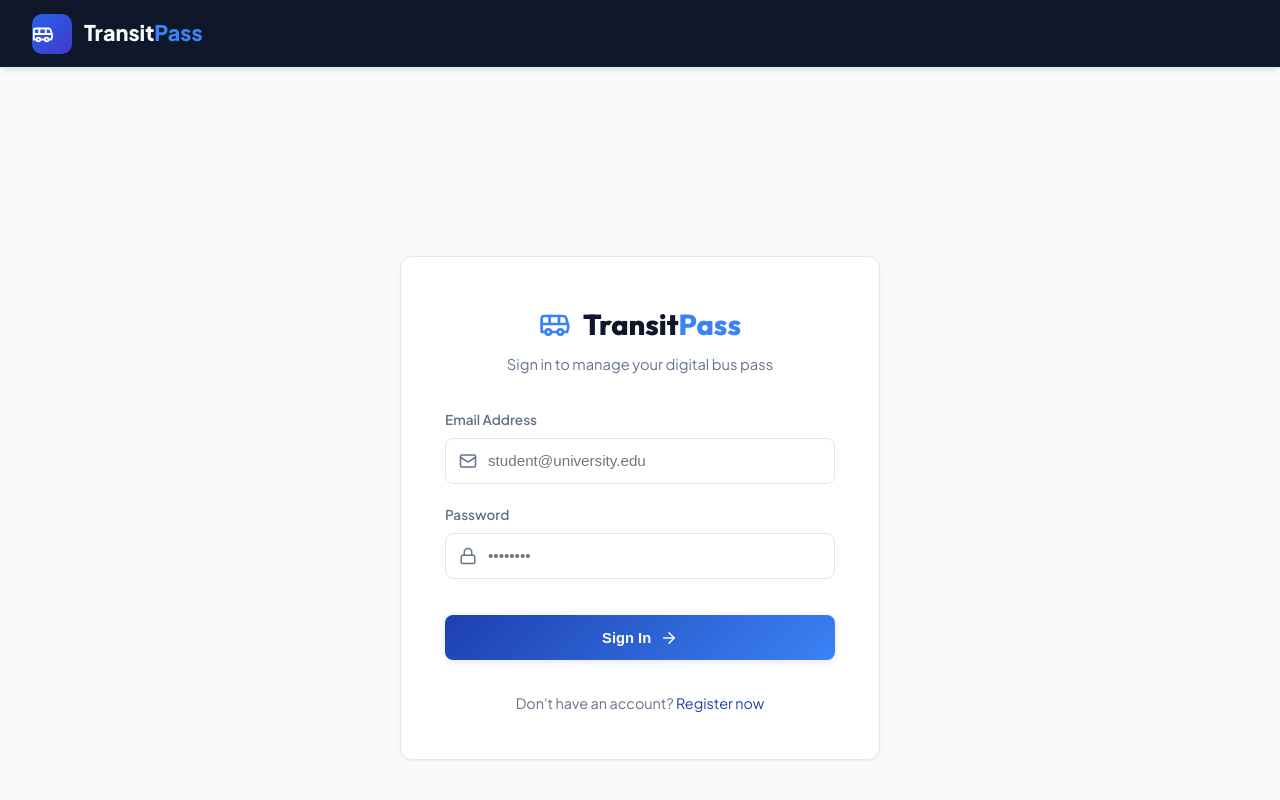
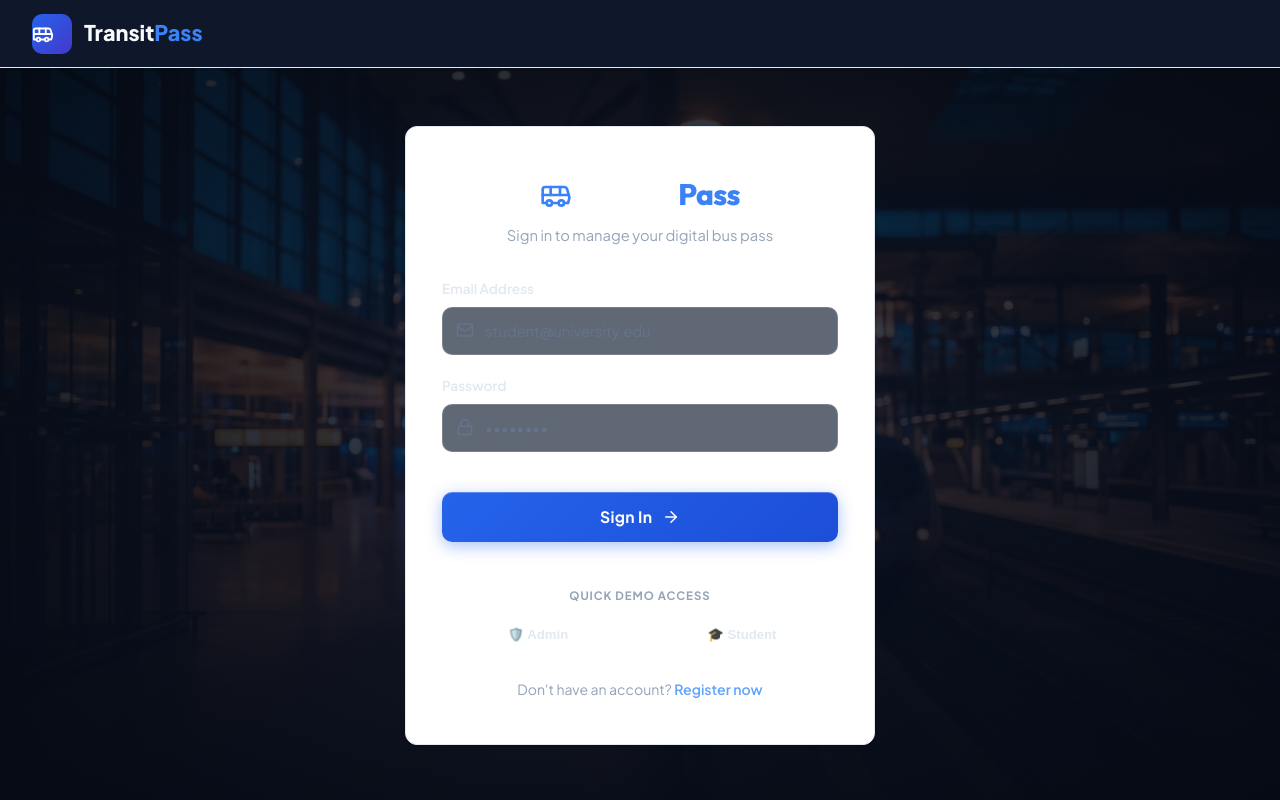
Before and after one commit to haswanth-reddy-y/buspass-management-system, a React (Vite) app in the folder client/: page /login in a window 1280 px wide. Shown: the top 800 px of the page. Built offline with nearby package versions, Linux system fonts and the light colour scheme.

Commit message:
style: cinematic twilight transit station background, frosted glass card, and refined buttons for credentials pages

```diff
--- a/client/src/App.jsx
+++ b/client/src/App.jsx
@@ -28,6 +28,8 @@ const App = () => {
   const { user } = useAuth();
   const location = useLocation();
 
+  const isAuthPage = location.pathname === "/login" || location.pathname === "/register";
+
   return (
     <div className="app-layout">
       <Navbar />
@@ -35,7 +37,7 @@ const App = () => {
       <div className="app-body">
         {user && <Sidebar />}
 
-        <main className="main-content">
+        <main className={`main-content ${isAuthPage ? "auth-main-layout" : ""}`}>
           <div key={location.pathname} className="page-transition">
             <Routes location={location}>
               {/* Public Routes */}
--- a/client/src/pages/Login.jsx
+++ b/client/src/pages/Login.jsx
@@ -85,13 +85,38 @@ const Login = () => {
 
           <button
             type="submit"
-            className="btn btn-primary"
-            style={{ width: "100%", marginTop: "1rem", padding: "0.85rem" }}
+            className="auth-submit-btn"
             disabled={loading}
           >
             {loading ? "Signing in..." : <>Sign In <ArrowRight size={18} /></>}
           </button>
         </form>
+
+        <div className="auth-demo-section">
+          <div className="auth-demo-label">Quick Demo Access</div>
+          <div className="auth-demo-buttons">
+            <button
+              type="button"
+              className="auth-demo-btn"
+              onClick={() => {
+                setEmail("admin@buspass.com");
+                setPassword("admin123");
+              }}
+            >
+              🛡️ Admin
+            </button>
+            <button
+              type="button"
+              className="auth-demo-btn"
+              onClick={() => {
+                setEmail("student@university.edu");
+                setPassword("password123");
+              }}
+            >
+              🎓 Student
+            </button>
+          </div>
+        </div>
 
         <div className="auth-footer">
           Don't have an account? <Link to="/register">Register now</Link>
--- a/client/src/pages/Register.jsx
+++ b/client/src/pages/Register.jsx
@@ -163,8 +163,7 @@ const Register = () => {
 
           <button
             type="submit"
-            className="btn btn-primary"
-            style={{ width: "100%", marginTop: "1rem", padding: "0.85rem" }}
+            className="auth-submit-btn"
             disabled={loading}
           >
             {loading ? "Creating account..." : <>Create Account <ArrowRight size={18} /></>}
--- a/client/src/styles/login.css
+++ b/client/src/styles/login.css
@@ -1,23 +1,84 @@
+/* ==========================================================================
+   Cinematic & Photorealistic Travel Credentials Page Styling
+   - Airport Terminal & High-Speed Train Twilight Backdrop
+   - Bokeh Lighting & Soft Depth of Field
+   - Subtle Dark Vignette Overlay for High-Contrast UI
+   - Frosted Glassmorphism Card with Perfectly Adjusted Buttons
+   ========================================================================== */
+
+.auth-main-layout {
+  padding: 0 !important;
+  max-width: 100% !important;
+  margin: 0 !important;
+  width: 100% !important;
+}
+
 .auth-container {
-  min-height: 100vh;
+  min-height: calc(100vh - 65px);
   display: flex;
   align-items: center;
   justify-content: center;
-  padding: 2rem 1rem;
-  background: var(--bg-dark);
+  padding: 3rem 1.25rem;
+  position: relative;
+  /* Cinematic Twilight Travel Background with Vignette Overlay */
+  background-image:
+    radial-gradient(ellipse at center, rgba(15, 23, 42, 0.45) 0%, rgba(5, 10, 20, 0.88) 100%),
+    linear-gradient(to bottom, rgba(15, 23, 42, 0.4) 0%, rgba(8, 14, 28, 0.85) 100%),
+    url('/images/auth-bg.jpg');
+  background-position: center center;
+  background-size: cover;
+  background-repeat: no-repeat;
+  background-attachment: fixed;
+  overflow: hidden;
 }
 
+/* Atmospheric Glow Accent */
+.auth-container::before {
+  content: "";
+  position: absolute;
+  top: 15%;
+  left: 50%;
+  transform: translateX(-50%);
+  width: 500px;
+  height: 500px;
+  background: radial-gradient(circle, rgba(59, 130, 246, 0.15) 0%, rgba(37, 99, 235, 0) 70%);
+  filter: blur(60px);
+  pointer-events: none;
+  z-index: 1;
+}
+
+/* Frosted Glassmorphic Credentials Card */
 .auth-card {
   width: 100%;
-  max-width: 480px;
-  padding: 2.75rem;
-  border: 1px solid var(--card-border);
-  background: var(--bg-surface);
-  box-shadow: 0 10px 25px -5px rgba(0, 0, 0, 0.08);
-  border-radius: var(--radius-lg);
-  animation: pageSlideInUp 0.4s cubic-bezier(0.16, 1, 0.3, 1);
+  max-width: 470px;
+  padding: 2.75rem 2.25rem;
+  background: rgba(15, 23, 42, 0.75);
+  -webkit-backdrop-filter: blur(24px) saturate(180%);
+  backdrop-filter: blur(24px) saturate(180%);
+  border: 1px solid rgba(255, 255, 255, 0.16);
+  box-shadow:
+    0 25px 60px -15px rgba(0, 0, 0, 0.7),
+    0 0 0 1px rgba(255, 255, 255, 0.08),
+    inset 0 1px 1px rgba(255, 255, 255, 0.2);
+  border-radius: 20px;
+  color: #ffffff;
+  position: relative;
+  z-index: 2;
+  animation: authCardEnter 0.5s cubic-bezier(0.16, 1, 0.3, 1) forwards;
 }
 
+@keyframes authCardEnter {
+  from {
+    opacity: 0;
+    transform: translateY(20px) scale(0.97);
+  }
+  to {
+    opacity: 1;
+    transform: translateY(0) scale(1);
+  }
+}
+
+/* Card Header */
 .auth-header {
   text-align: center;
   margin-bottom: 2rem;
@@ -28,20 +89,173 @@
   align-items: center;
   gap: 0.75rem;
   font-family: 'Outfit', sans-serif;
-  font-size: 1.8rem;
+  font-size: 1.85rem;
   font-weight: 800;
-  color: var(--text-main);
+  color: #ffffff;
   margin-bottom: 0.4rem;
+  letter-spacing: -0.02em;
 }
 
 .auth-subtitle {
-  color: var(--text-muted);
+  color: #94a3b8;
   font-size: 0.92rem;
+  line-height: 1.45;
 }
 
+/* Form Groups & Inputs */
+.auth-card .form-group {
+  margin-bottom: 1.25rem;
+  display: flex;
+  flex-direction: column;
+  gap: 0.45rem;
+}
+
+.auth-card .form-group label {
+  font-size: 0.85rem;
+  font-weight: 600;
+  color: #e2e8f0;
+  display: block;
+}
+
+.auth-card .form-input {
+  width: 100%;
+  height: 48px;
+  padding: 0 1rem 0 2.75rem;
+  background: rgba(30, 41, 59, 0.7);
+  border: 1px solid rgba(255, 255, 255, 0.16);
+  border-radius: 10px;
+  color: #ffffff;
+  font-size: 0.92rem;
+  font-family: inherit;
+  transition: all 0.2s cubic-bezier(0.4, 0, 0.2, 1);
+}
+
+.auth-card .form-input::placeholder {
+  color: #64748b;
+}
+
+.auth-card .form-input:focus {
+  outline: none;
+  background: rgba(30, 41, 59, 0.95);
+  border-color: #3b82f6;
+  box-shadow: 0 0 0 3px rgba(59, 130, 246, 0.32);
+}
+
+/* Perfectly Adjusted Action Buttons */
+.auth-submit-btn {
+  width: 100%;
+  height: 50px;
+  margin-top: 1.25rem;
+  display: inline-flex;
+  align-items: center;
+  justify-content: center;
+  gap: 0.6rem;
+  font-size: 0.98rem;
+  font-weight: 700;
+  font-family: inherit;
+  letter-spacing: 0.02em;
+  border-radius: 10px;
+  border: none;
+  background: linear-gradient(135deg, #2563eb 0%, #1d4ed8 100%);
+  color: #ffffff;
+  cursor: pointer;
+  box-shadow: 0 4px 16px rgba(37, 99, 235, 0.4), inset 0 1px 0 rgba(255, 255, 255, 0.25);
+  transition: all 0.22s cubic-bezier(0.16, 1, 0.3, 1);
+}
+
+.auth-submit-btn:hover:not(:disabled) {
+  transform: translateY(-2px);
+  background: linear-gradient(135deg, #3b82f6 0%, #2563eb 100%);
+  box-shadow: 0 8px 24px rgba(37, 99, 235, 0.55), inset 0 1px 0 rgba(255, 255, 255, 0.35);
+}
+
+.auth-submit-btn:active:not(:disabled) {
+  transform: translateY(0);
+  box-shadow: 0 2px 8px rgba(37, 99, 235, 0.35);
+}
+
+.auth-submit-btn:disabled {
+  opacity: 0.65;
+  cursor: not-allowed;
+  transform: none;
+}
+
+/* Quick Demo Shortcut Section */
+.auth-demo-section {
+  margin-top: 1.5rem;
+  padding-top: 1.25rem;
+  border-top: 1px solid rgba(255, 255, 255, 0.1);
+  display: flex;
+  flex-direction: column;
+  gap: 0.65rem;
+}
+
+.auth-demo-label {
+  font-size: 0.72rem;
+  text-transform: uppercase;
+  letter-spacing: 0.08em;
+  font-weight: 700;
+  color: #94a3b8;
+  text-align: center;
+}
+
+.auth-demo-buttons {
+  display: flex;
+  gap: 0.75rem;
+  justify-content: center;
+}
+
+.auth-demo-btn {
+  flex: 1;
+  height: 38px;
+  font-size: 0.82rem;
+  font-weight: 600;
+  border-radius: 8px;
+  background: rgba(255, 255, 255, 0.08);
+  border: 1px solid rgba(255, 255, 255, 0.15);
+  color: #e2e8f0;
+  cursor: pointer;
+  transition: all 0.2s cubic-bezier(0.4, 0, 0.2, 1);
+  display: inline-flex;
+  align-items: center;
+  justify-content: center;
+  gap: 0.4rem;
+}
+
+.auth-demo-btn:hover {
+  background: rgba(255, 255, 255, 0.16);
+  border-color: rgba(255, 255, 255, 0.3);
+  color: #ffffff;
+  transform: translateY(-1px);
+}
+
+.auth-demo-btn:active {
+  transform: translateY(0);
+}
+
+/* Card Footer */
 .auth-footer {
-  margin-top: 2rem;
+  margin-top: 1.5rem;
   text-align: center;
-  font-size: 0.9rem;
-  color: var(--text-muted);
+  font-size: 0.88rem;
+  color: #94a3b8;
 }
+
+.auth-footer a {
+  color: #60a5fa;
+  font-weight: 600;
+  transition: color 0.18s ease;
+}
+
+.auth-footer a:hover {
+  color: #93c5fd;
+  text-decoration: underline;
+}
+
+/* Responsive adjustments */
+@media (max-width: 576px) {
+  .auth-card {
+    padding: 2rem 1.5rem;
+    border-radius: 16px;
+  }
+}
```
Also changed, not shown: client/public/images/auth-bg.jpg (added).
